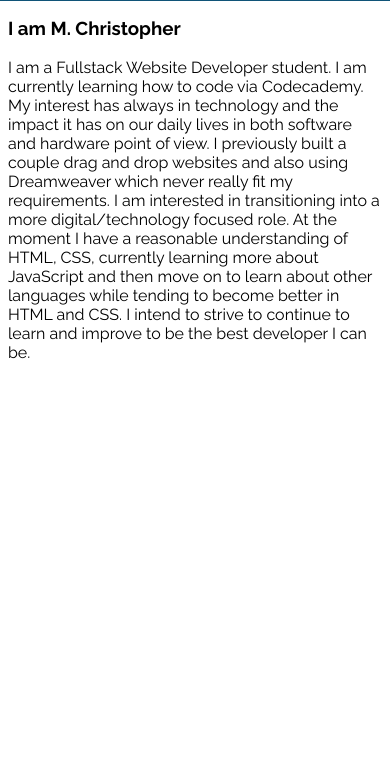
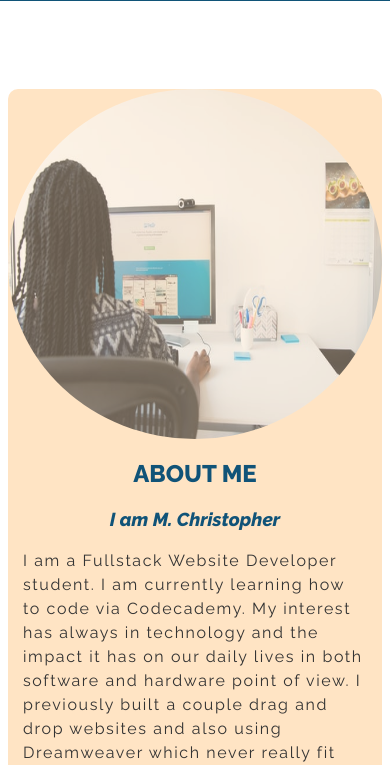
Before and after one commit to MCheroajdN/Portforlio-Website, a plain HTML site: page index.html in a window 390 px wide. Shown: the part 79-844 px from the top of the page. Drawn offline with Linux system fonts and the light colour scheme.

Commit message:
Added aboutme image

```diff
--- a/style.css
+++ b/style.css
@@ -8,12 +8,11 @@
 body, html {
     font-family: 'Raleway', sans-serif;
     font-size: 16px;
-    scroll-behavior: smooth;
     height: 100%;
+    box-sizing: border-box;
 }
 
 /* header */
-
 .header {
 
     width: 100%;
@@ -59,7 +58,7 @@ span {
 .navbar ul li a {
     text-decoration: none;
     color:bisque;
-    font-size: 1.5rem;
+    font-size: 1.250rem;
     letter-spacing: 5px;
 
 }
@@ -145,3 +144,107 @@ span {
 
     }
 }
+
+/* main section */
+
+/* about me */
+.about-wrapper img {
+
+    height: 450px;
+    width: 100%;
+    max-width: 500px;
+    border-radius: 50%;
+    opacity: 0.6;
+
+
+}
+.about-wrapper {
+    height: 500px;
+    top: 10rem;
+    position: relative;
+    width: 100%;
+    display: flex;
+    justify-content: space-evenly;
+    background-color: #FFE4C4 ;
+    border-radius: 10px;
+    max-width: 1200px;
+    align-items: center;
+    margin: 0 auto;
+    transition: 0.5s;
+
+}
+
+.about-wrapper:hover {
+    box-shadow: 0 0 30px 0 rgba(0,0,0,0.4);
+    }
+
+.about-info {
+    flex-basis: 40%;
+}
+
+.about-info h2 {
+    color: #105378;
+    font-weight: 800;
+}
+
+
+.about-info h3 {
+    font-style: oblique;
+    color: #105378;
+}
+.about-info p {
+    color: #333;
+    font-size: 1rem;
+    line-height: 24px;
+    font-weight: 400;
+    letter-spacing: 0.1rem;
+
+}
+
+/* media query aboutme content re-adjusted for smaller screen*/
+@media only screen and (max-width: 390px) {
+
+    .about-wrapper {
+        height: auto;
+       flex-flow: column;
+       margin: 0 auto;
+
+    }
+
+       .about-wrapper img {
+        height: 350px;
+        width: 100%;
+        max-width: 400px;
+    }
+
+    .about-info h2, .about-info h3 {
+      text-align: center;
+    }
+
+
+    .about-info p {
+     padding: 0 15px;
+
+    }
+}
+
+@media only screen and (max-width: 890px) {
+    .about-wrapper {
+        height: auto;
+       flex-flow: column;
+       margin: 0 auto;
+
+    }
+
+    .about-info p {
+     padding: 0 15px;
+
+    }
+    .about-info h2, .about-info h3 {
+        text-align: center;
+      }
+
+
+
+
+}
```
Also changed, not shown: images/aboutimg.jpg (added).
